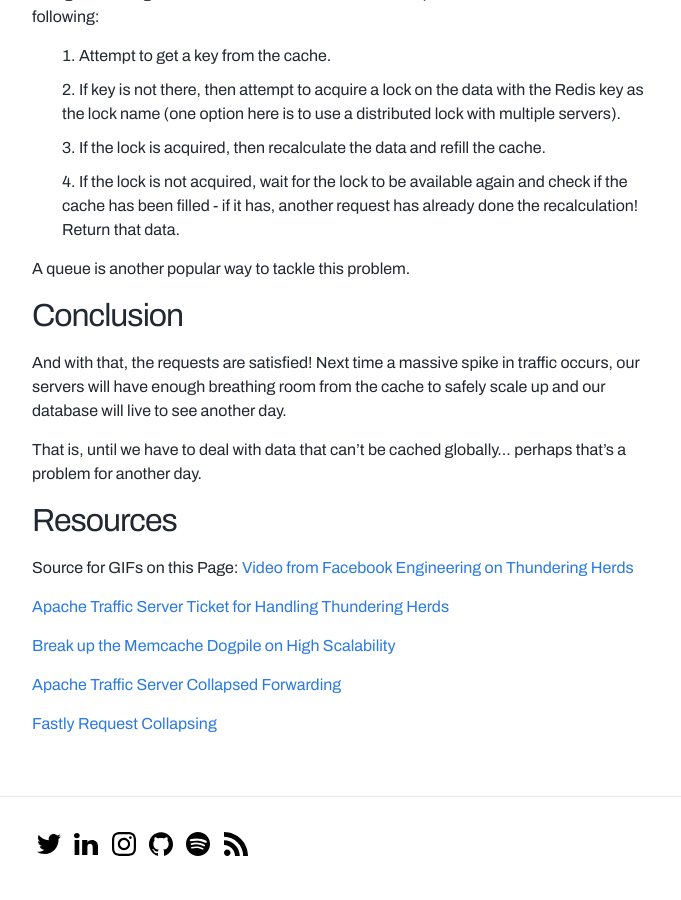
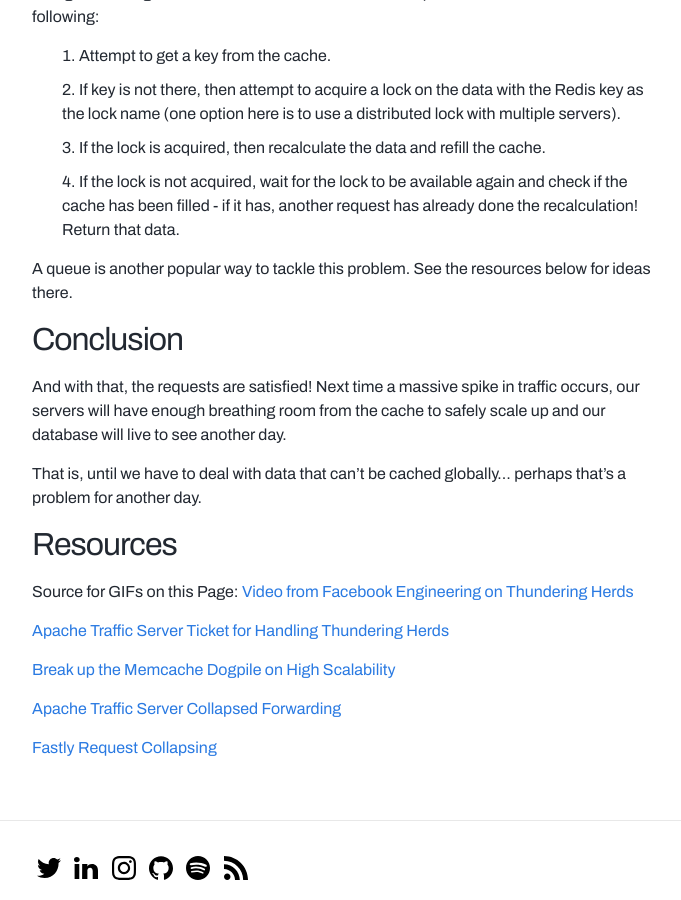
Before and after one commit to alexpareto/blog, a Jekyll site: the page built from _posts/2020-06-15-thundering-herds.markdown, in a window 1280 px wide and 900 px high, scrolled down 2885 px. Shown: the whole window, without its empty margins (128-809 px from the left). Built offline with Jekyll 4.4.1, drawn with Linux system fonts in a browser that asks for light colours; comment, search, counter and statistics services are not loaded.

Commit message:
see resources

```diff
--- a/_posts/2020-06-15-thundering-herds.markdown
+++ b/_posts/2020-06-15-thundering-herds.markdown
@@ -63,7 +63,7 @@ Using something like Redis or Memcached to solve this problem would look like th
 3. If the lock is acquired, then recalculate the data and refill the cache.
 4. If the lock is not acquired, wait for the lock to be available again and check if the cache has been filled - if it has, another request has already done the recalculation! Return that data.
 
-A queue is another popular way to tackle this problem.
+A queue is another popular way to tackle this problem. See the resources below for ideas there.
 
 ## Conclusion
 
```
